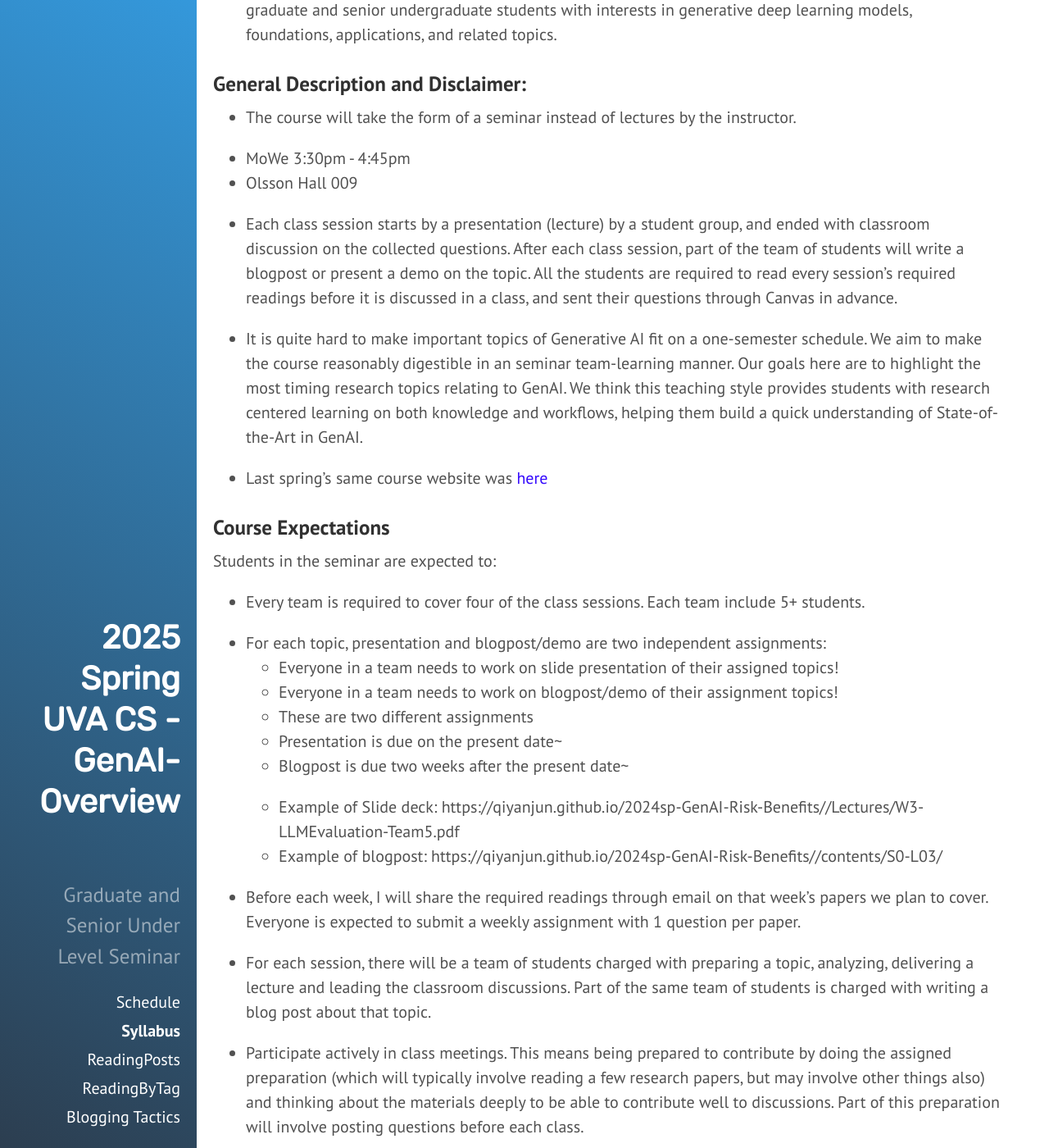
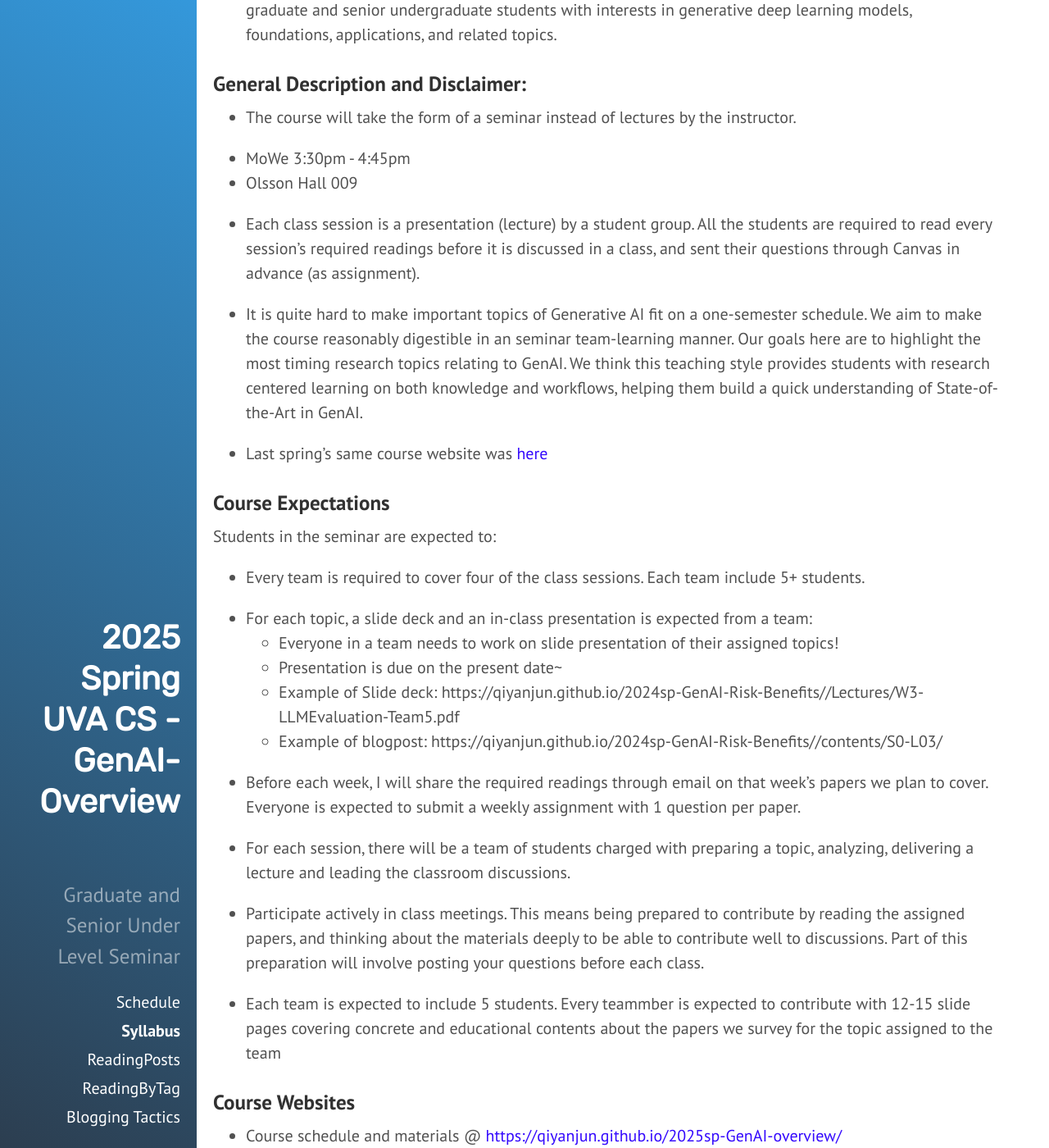
Before and after one commit to qiyanjun/2025sp-GenAI-overview, a Jekyll site: the page built from About.md, in a window 1280 px wide and 1400 px high, scrolled down 236 px. Shown: the whole window at 82% size. Built offline with Jekyll 4.4.1, drawn with Linux system fonts in a browser that asks for light colours; some of the changed text lies outside the part shown.

Commit message:
Update About.md

```diff
--- a/About.md
+++ b/About.md
@@ -20,7 +20,7 @@ desc: "Information for 2025 Spring UVa CS -GenAI-Overview"
 + MoWe 3:30pm - 4:45pm
 + Olsson Hall 009
 
-+ Each class session starts by a presentation (lecture) by a student group, and ended with classroom discussion on the collected questions. After each class session, part of the team of students will write a blogpost or present a demo on the topic. All the students are required to read every session's required readings before it is discussed in a class, and sent their questions through Canvas in advance.
++ Each class session is a presentation (lecture) by a student group. All the students are required to read every session's required readings before it is discussed in a class, and sent their questions through Canvas in advance (as assignment).
 
 
 + It is quite hard to make important topics of Generative AI fit on a one-semester schedule.  We aim to make the course reasonably digestible in an seminar team-learning manner. Our goals here are to highlight the most timing research topics relating to GenAI. We think this teaching style provides students with research centered learning on both knowledge and workflows, helping them build a quick understanding of State-of-the-Art in GenAI.
@@ -35,24 +35,20 @@ Students in the seminar are expected to:
 
 + Every team is required to cover four of the class sessions.  Each team include 5+ students.
 
-+ For each topic, presentation and blogpost/demo are two independent assignments:
++ For each topic, a slide deck and an in-class presentation is expected from a team:
   - Everyone in a team needs to work on slide presentation of their assigned topics!
-  - Everyone in a team needs to work on blogpost/demo of their assignment topics!
-  - These are two different assignments
   - Presentation is due on the present date~
-  - Blogpost is due two weeks after the present date~
-
   - Example of Slide deck: https://qiyanjun.github.io/2024sp-GenAI-Risk-Benefits//Lectures/W3-LLMEvaluation-Team5.pdf
   - Example of blogpost: https://qiyanjun.github.io/2024sp-GenAI-Risk-Benefits//contents/S0-L03/
 
 
 + Before each week, I will share the required readings through email on that week’s papers we plan to cover. Everyone is expected to submit a weekly assignment with 1 question per paper.
 
-+ For each session, there will be a team of students charged with preparing a topic, analyzing, delivering a lecture and leading the classroom discussions. Part of the same team of students is charged with writing a blog post about that topic.
++ For each session, there will be a team of students charged with preparing a topic, analyzing, delivering a lecture and leading the classroom discussions.
 
-+ Participate actively in class meetings. This means being prepared to contribute by doing the assigned preparation (which will typically involve reading a few research papers, but may involve other things also) and thinking about the materials deeply to be able to contribute well to discussions. Part of this preparation will involve posting questions before each class.
++ Participate actively in class meetings. This means being prepared to contribute by  reading the assigned papers, and thinking about the materials deeply to be able to contribute well to discussions. Part of this preparation will involve posting your questions before each class.
 
-+ Each team is expected to include 6 to 7 students.
++ Each team is expected to include 5 students. Every teammber is expected to contribute with 12-15 slide pages covering concrete and educational contents about the papers we survey for the topic assigned to the team
 
 ### Course Websites
 
@@ -81,32 +77,10 @@ Students in the seminar are expected to:
 + Sit-in: No. This course is for registered students only.
 
 + Final grades will be based on.
-  - 40% for the quaity of your seminar presentations;
-  - 20% for the quality of your demo sessions ( or blogposts again??) ;
+  - 60% for the quaity of your seminar presentations;
   - 25% for the quality of your project; (project difference: Graduate vs. Under)
   - 15% for submitting questions before each session
 
-
-#### Presentation Lead Team Expectation
-
-As the leading team, your job is to decide what to cover in that class session, prepare slide deck, and lead an interesting, engaging, and illuminating class!
-
-You have one class session to present your topic (either Mon or Wed class), so please don’t just give a series of unconnected, dull presentations. You need to think of things to do in class to make it more worthwhile and engaging. Most class sessions will include presenting ideas using slides, etc.
-
-One weeks before your team is scheduled to lead, you should have an idea what you want to do, tentative list of readings or other materials. We will give you some quick feedback on what you plan to cover, and we will meet on the Sunday or Tues office hours to discuss and go over your slide deck.
-
-The day before your team is scheduled to lead, you should post the materials for the class to instructors, including slide deck,  activities, on the course discussion site. So, the team leading on 02/12  should do this by 0211 at 7:29pm.
-
-After you’ve completed the class meeting, you should help the Blogging team by providing them with your materials, answering their questions, and reviewing their write-up.
-
-
-#### Demo / Blogpost Team
-
-+ Course Github site to PR your blogpost or demo notebook at [here](https://github.com/qiyanjun/2025sp-GenAI-overview)
-
-The blogging team is responsible for writing a post that summarizes the materials and discussion for the class. A draft of the blog should be submitted as a pull request no later than the following week's Thursday  (instrutors will go over your blogs in the Thursdays' 7:30pm hour office session). Instructions for how to prepare the blog post are on the [Blogging Tactics](https://qiyanjun.github.io/2025sp-GenAI-overview//BloggingTactics/) page.
-
-By the following Friday, we need a final version of the blog post ready and get posted into the course site.
 
 
 ### Academic Integrity
```
